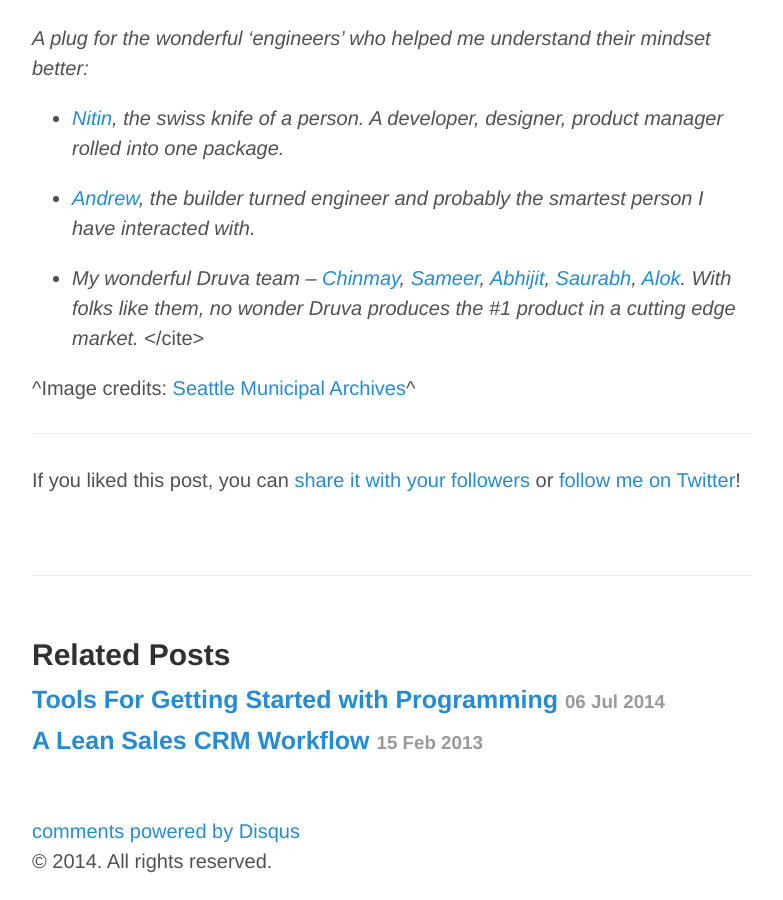
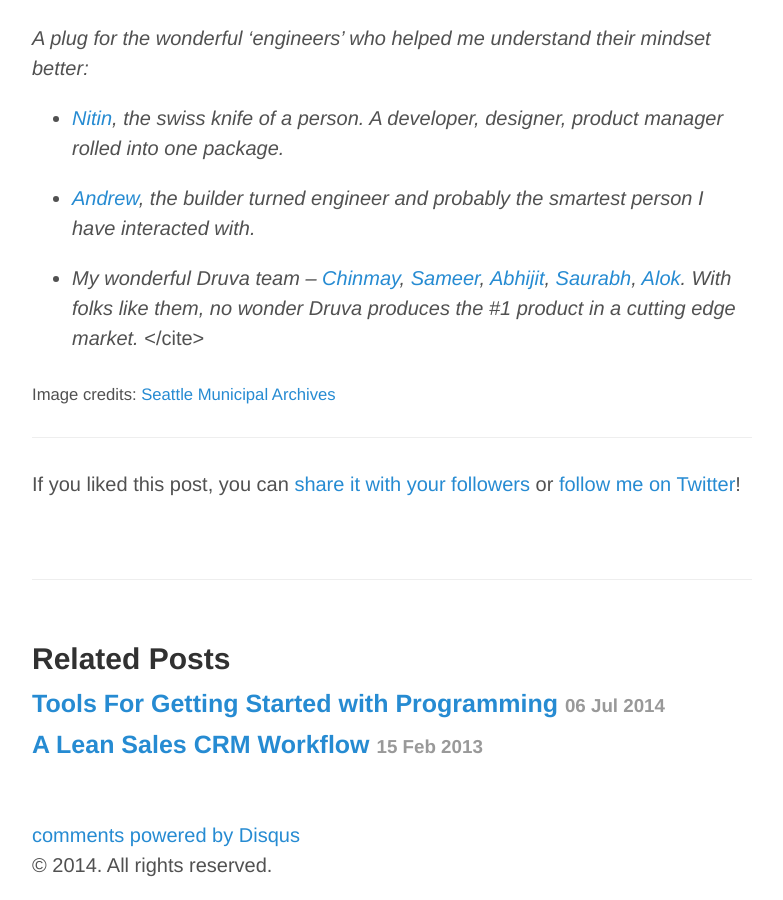
Before and after one commit to sumitsuman/sumitsuman.github.io, a Jekyll site: the page built from _posts/2014-07-15-Product-Manager-Working-with-Engineers.md, in a window 1280 px wide and 900 px high, scrolled down 1149 px. Shown: the whole window, without its empty margins (248-1031 px from the left). Built offline with Jekyll 4.4.1, drawn with Linux system fonts in a browser that asks for light colours; Markdown is read by kramdown in place of the engine named in the settings; comment, search, counter and statistics services are not loaded.

Commit message:
blog 3 edit

```diff
--- a/_posts/2014-07-15-Product-Manager-Working-with-Engineers.md
+++ b/_posts/2014-07-15-Product-Manager-Working-with-Engineers.md
@@ -30,6 +30,6 @@ All this happens in front of the team and with their active participation. I tak
 
 
 
-^Image credits: [Seattle Municipal Archives](https://flic.kr/p/6XidPL)^
+<sub> Image credits: [Seattle Municipal Archives](https://flic.kr/p/6XidPL) </sub>
 
 {% include twitter_plug.html %}
```
